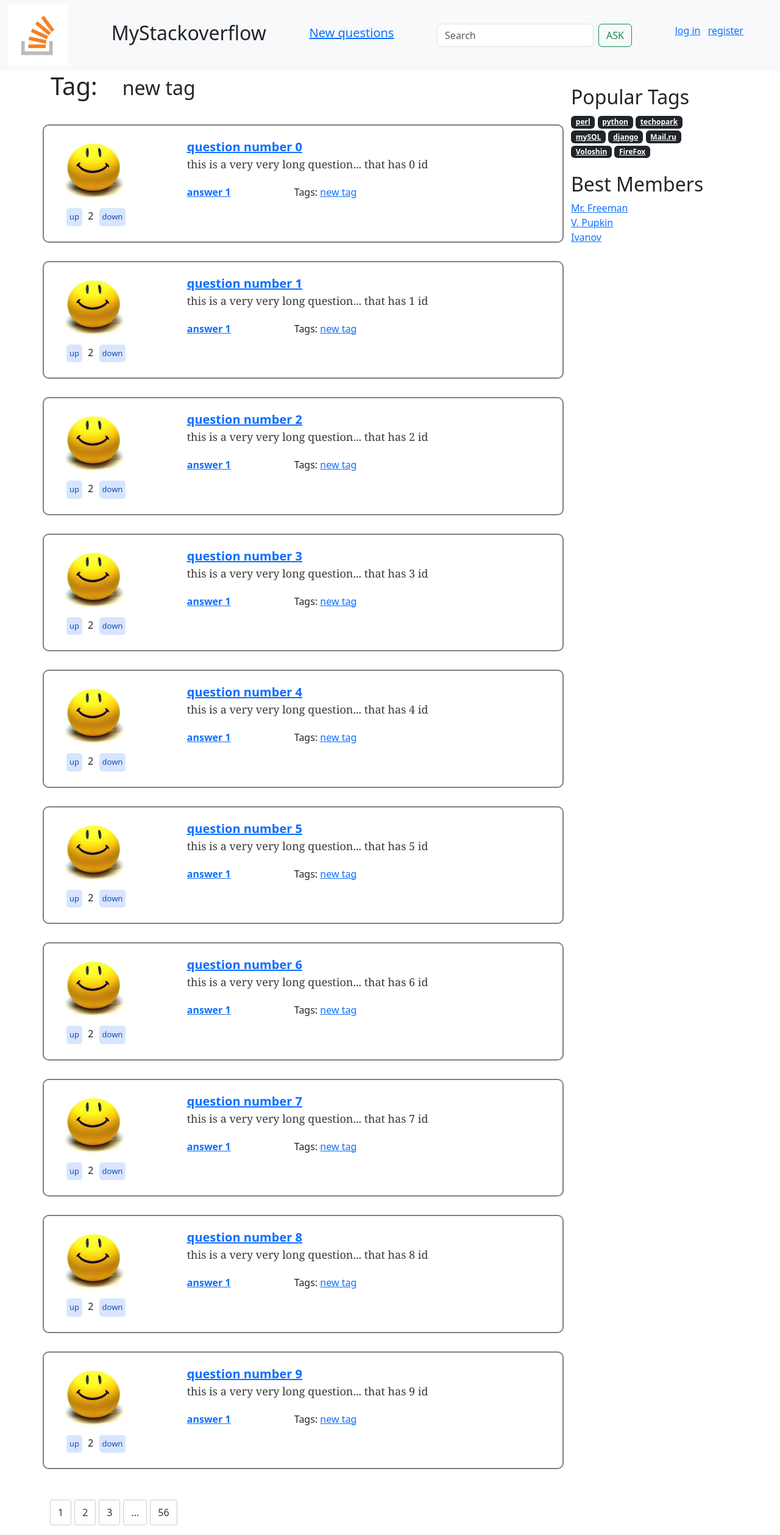
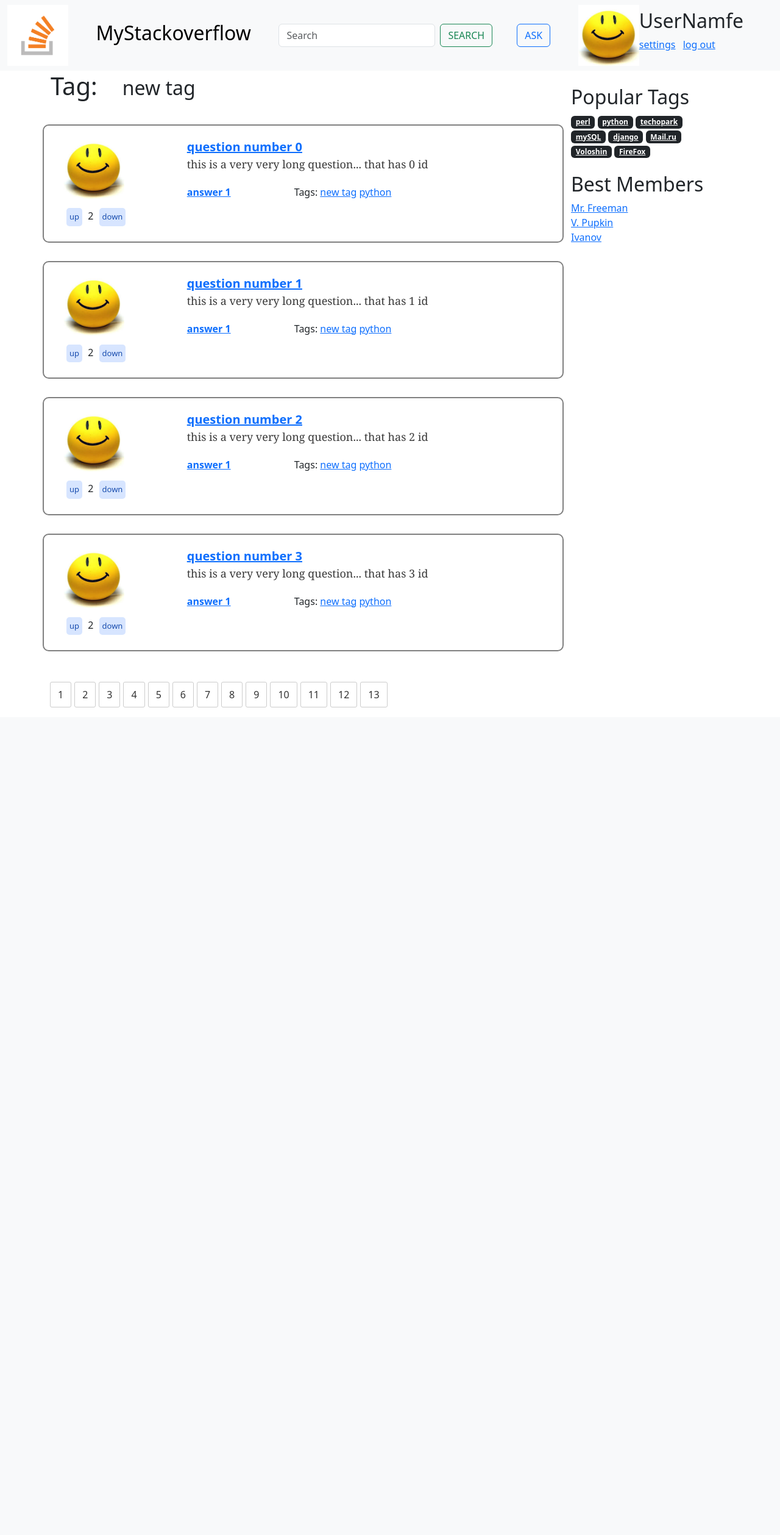
Before and after one commit to gp8stvlv/Stackoverflow, a Django app: a page that uses stackoverflow/stackoverflow/templates/tag.html in a window 1280 px wide. Shown: the whole page at 61% size. After the commit the page ends 1160 px from the top, so only its background shows below. Run offline with Django 4.2, Linux system fonts and the light colour scheme; some libraries are stand-ins or nearby versions.

Commit message:
added pagination in pasges that uses main page

```diff
--- a/stackoverflow/stackoverflow/static/css/main.css
+++ b/stackoverflow/stackoverflow/static/css/main.css
@@ -402,3 +402,12 @@
     width: 100%;
     height: 100%;
 }
+
+.ask-navbar {
+    margin-left: 40px;
+}
+
+.black-link {
+    color: black;
+    text-decoration: none;
+}
--- a/stackoverflow/stackoverflow/templates/components/navbar.html
+++ b/stackoverflow/stackoverflow/templates/components/navbar.html
@@ -4,15 +4,18 @@
         <div class="container-fluid"> <!-- отвечает за контейнер внутри nav bar -->
             <img src="{% static '/images/stackoverflowIcon.png'%}" alt="stackoverflowIcon" class="navbarImage">
 
-            <h2 class="">MyStackoverflow</h2>
+            <a href="{% url 'new_questions' %}" class="black-link">
+                <h2 class="">MyStackoverflow</h2>
+            </a>
 
-            <h5 class="">
-                <a href="{% url 'new_questions' %}" class="MyStackoverflow">New questions</a>
-            </h5>
 
             <form class="d-flex" role="search">
                 <input class="form-control me-2" type="search" placeholder="Search" aria-label="Search">
-                <button class="btn btn-outline-success" type="submit">ASK</button>
+                <button class="btn btn-outline-success" type="submit">SEARCH</button>
+                <a href="{% url 'ask' %}">
+                    <button type="button" class="btn btn-outline-primary ask-navbar">ASK</button>
+                </a>
+
             </form>
 
             {% if is_auth == True %}
@@ -23,7 +26,7 @@
                 <div class="pe-5" id="navbarSupportedContent">
                     <h2> UserNamfe </h2>
                     <p><a class="link-opacity-75-hover me-2" href="{% url 'settings' %}">settings</a>
-                        <a class="link-opacity-75-hover" href="#">log out</a>
+                        <a class="link-opacity-75-hover" href="{% url 'login' %}">log out</a>
                     </p>
                 </div>
             </div>
--- a/stackoverflow/stackoverflow/templates/components/question-item.html
+++ b/stackoverflow/stackoverflow/templates/components/question-item.html
@@ -18,8 +18,12 @@
         </div>
 
         <a class="question-tag-container" href="{% url 'question' question.id %}">answer {{ question.answer_count }}</a>
+        <!-- Tags:
+        <a href="{% url 'tag' question.tags %}">{{ question.tags }}</a> -->
         Tags:
-        <a href="{% url 'tag' question.tags %}">{{ question.tags }}</a>
+        {% for tag in question.tags %}
+        <a href="{% url 'tag' tag %}">{{ tag }}</a>
+        {% endfor %}
 
     </div>
 </div>
--- a/stackoverflow/stackoverflow/templates/tag.html
+++ b/stackoverflow/stackoverflow/templates/tag.html
@@ -8,24 +8,26 @@
         <h1>Tag:</h1>
     </div>
     <div class="mytagh2">
-        <h2>{{tag.name}}</h2>
+        <h2>{{ tag.name }}</h2>
     </div>
 </div>
 
 <div>
     {% for question in questions %}
-
-    {% include 'components/question-item.html'%}
-
+    {% if tag.name in question.tags %}
+    {% include 'components/question-item.html' %}
+    {% endif %}
     {% endfor %}
 
     <ul class="pagination">
-        <li><a href="#">1</a></li>
-        <li><a href="#">2</a></li>
-        <li><a href="#">3</a></li>
-        <li><a href="#">...</a></li>
-        <li><a href="#">56</a></li>
+        {% for page_num in questions.paginator.page_range %}
+        <li class="{% if page_num == questions.number %}active{% endif %}">
+            <a href="?page={{ page_num }}">{{ page_num }}</a>
+        </li>
+        {% endfor %}
     </ul>
+
+
 </div>
 
 {% endblock %}
--- a/stackoverflow/stackoverflow/views.py
+++ b/stackoverflow/stackoverflow/views.py
@@ -1,18 +1,8 @@
 import random
 from django.shortcuts import render
+from django.core.paginator import Paginator, EmptyPage, PageNotAnInteger
 
-IS_AUTH = False
-
-QUESTIONS = [
-        {
-            'id': i,
-            'title': f'question number {i}',
-            'body': f'this is a very very long question... that has {i} id',
-            'tags': 'new tag',
-            'answer_count': 1,
-            'like_count': 2
-        }  for i in range(10)
-    ]
+IS_AUTH = True
 
 POPULAR_TAGS = [
     {'id': 1, 'name': 'perl'},
@@ -31,6 +21,19 @@ BEST_MEMBERS = [
     {'id': 3, 'name': 'Ivanov'},
 ]
 
+ANSWERS = [
+            {
+            'id': i,
+            'title': f'{i} answer',
+            'body': """Empowering the world to develop technology through collective knowledge.
+                Our public platform serves millions of people every month, making it one of the most popular
+                websites in the world.
+                Our asynchronous knowledge management and collaboration offering, Stack Overflow for Teams, is
+                transforming how people work.""",
+            'is_correct': True
+        }  for i in range(15)
+]
+
 TAGS = [
     {'id': 1, 'name': 'perl'},
     {'id': 2, 'name': 'python'},
@@ -46,17 +49,15 @@ TAGS = [
     {'id': 12, 'name': 'large-datasets'}
 ]
 
-ANSWERS = [
-            {
-            'id': i,
-            'title': f'{i} answer',
-            'body': """Empowering the world to develop technology through collective knowledge.
-                Our public platform serves millions of people every month, making it one of the most popular
-                websites in the world.
-                Our asynchronous knowledge management and collaboration offering, Stack Overflow for Teams, is
-                transforming how people work.""",
-            'is_correct': True
-        }  for i in range(15)
+QUESTIONS = [
+    {
+        'id': i,
+        'title': f'question number {i}',
+        'body': f'this is a very very long question... that has {i} id',
+        'tags': ['new tag', 'python'],
+        'answer_count': 1,
+        'like_count': 2
+    } for i in range(50)
 ]
 
 def tag(request, tag_name):
@@ -66,54 +67,78 @@ def tag(request, tag_name):
             tag_request = tag
             break
 
+    tagged_questions = [question for question in QUESTIONS if tag_name in question['tags']]
+    page_items = paginate(tagged_questions, request, per_page=4)
+
     return render(request, 'tag.html', context={'tag': tag_request,
-                                                 'questions': QUESTIONS,
-                                                   'is_auth': IS_AUTH,
+                                                 'questions': page_items,
+                                                   'is_auth': True,
                                                    'POPULAR_TAGS': POPULAR_TAGS,
                                                         'BEST_MEMBERS': BEST_MEMBERS})
 
+def paginate(objects, request, per_page=3):
+    try:
+        current_page = int(request.GET.get('page', 1))
+    except ValueError:
+        current_page = 1
+
+    paginator = Paginator(objects, per_page)
+
+    try:
+        page_items = paginator.page(current_page)
+    except PageNotAnInteger:
+        page_items = paginator.page(1)
+    except EmptyPage:
+        page_items = paginator.page(paginator.num_pages)
+
+    return page_items
+
 
 def questionList(request):
-    shuffled_questions = random.sample(QUESTIONS, len(QUESTIONS))
+    all_questions = QUESTIONS
+    page_items = paginate(all_questions, request, per_page=5)
+
     return render(request, 'questionList.html', context={
-                                                        'questions': shuffled_questions,
-                                                        'is_auth': IS_AUTH,
-                                                        'POPULAR_TAGS': POPULAR_TAGS,
-                                                        'BEST_MEMBERS': BEST_MEMBERS})
+        'questions': page_items,
+        'is_auth': True,
+        'POPULAR_TAGS': POPULAR_TAGS,
+        'BEST_MEMBERS': BEST_MEMBERS
+    })
+
+
 
 def question(request, question_id):
     item = QUESTIONS[question_id]
     return render(request, 'question.html',  context={'questions': item,
-                                                       'is_auth': IS_AUTH,
+                                                       'is_auth': False,
                                                        'POPULAR_TAGS': POPULAR_TAGS,
                                                         'BEST_MEMBERS': BEST_MEMBERS,
                                                         'ANSWERS': ANSWERS})
 
 def ask(request):
-    return render(request, 'ask.html', context= {'is_auth': IS_AUTH,
+    return render(request, 'ask.html', context= {'is_auth': False,
                                                   'POPULAR_TAGS': POPULAR_TAGS,
                                                         'BEST_MEMBERS': BEST_MEMBERS})
 
 def login(request):
-    return render(request, 'login.html', context= {'is_auth': IS_AUTH,
+    return render(request, 'login.html', context= {'is_auth': False,
                                                     'POPULAR_TAGS': POPULAR_TAGS,
                                                         'BEST_MEMBERS': BEST_MEMBERS})
 
 def register(request):
-    return render(request, 'register.html', context= {'is_auth': IS_AUTH,
+    return render(request, 'register.html', context= {'is_auth': False,
                                                        'POPULAR_TAGS': POPULAR_TAGS,
                                                         'BEST_MEMBERS': BEST_MEMBERS})
 
-
 def settings(request):
-    return render(request, 'settings.html', context= {'is_auth': IS_AUTH,
-                                                      'is_auth': IS_AUTH,
+    return render(request, 'settings.html', context= {'is_auth': True,
                                                         'POPULAR_TAGS': POPULAR_TAGS,
                                                         'BEST_MEMBERS': BEST_MEMBERS})
 
 def hot(request):
-    shuffled_questions = random.sample(QUESTIONS, len(QUESTIONS))
-    return render(request, 'hot.html', context={'questions': shuffled_questions,
-                                                 'is_auth': IS_AUTH,
+    all_questions = QUESTIONS
+    page_items = paginate(all_questions, request, per_page=5)
+    return render(request, 'hot.html', context={'questions': all_questions,
+                                                 'is_auth': False,
                                                    'POPULAR_TAGS': POPULAR_TAGS,
                                                         'BEST_MEMBERS': BEST_MEMBERS})
```
Also changed, not shown: stackoverflow/stackoverflow/templates/hot.html (+7 -7 lines), stackoverflow/stackoverflow/templates/layout/base.html (+0 -11 lines), stackoverflow/stackoverflow/templates/questionList.html (+9 -5 lines).
